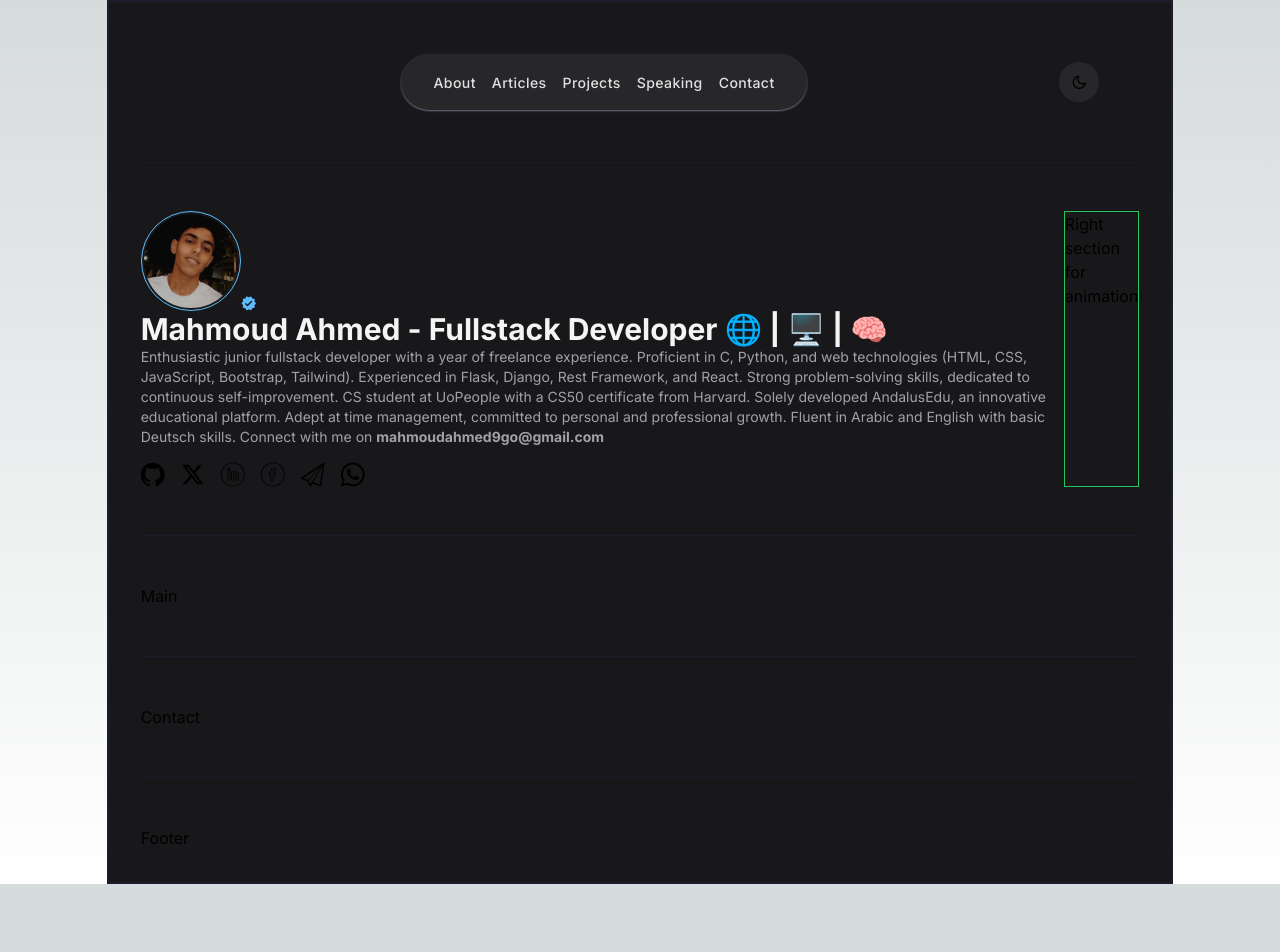
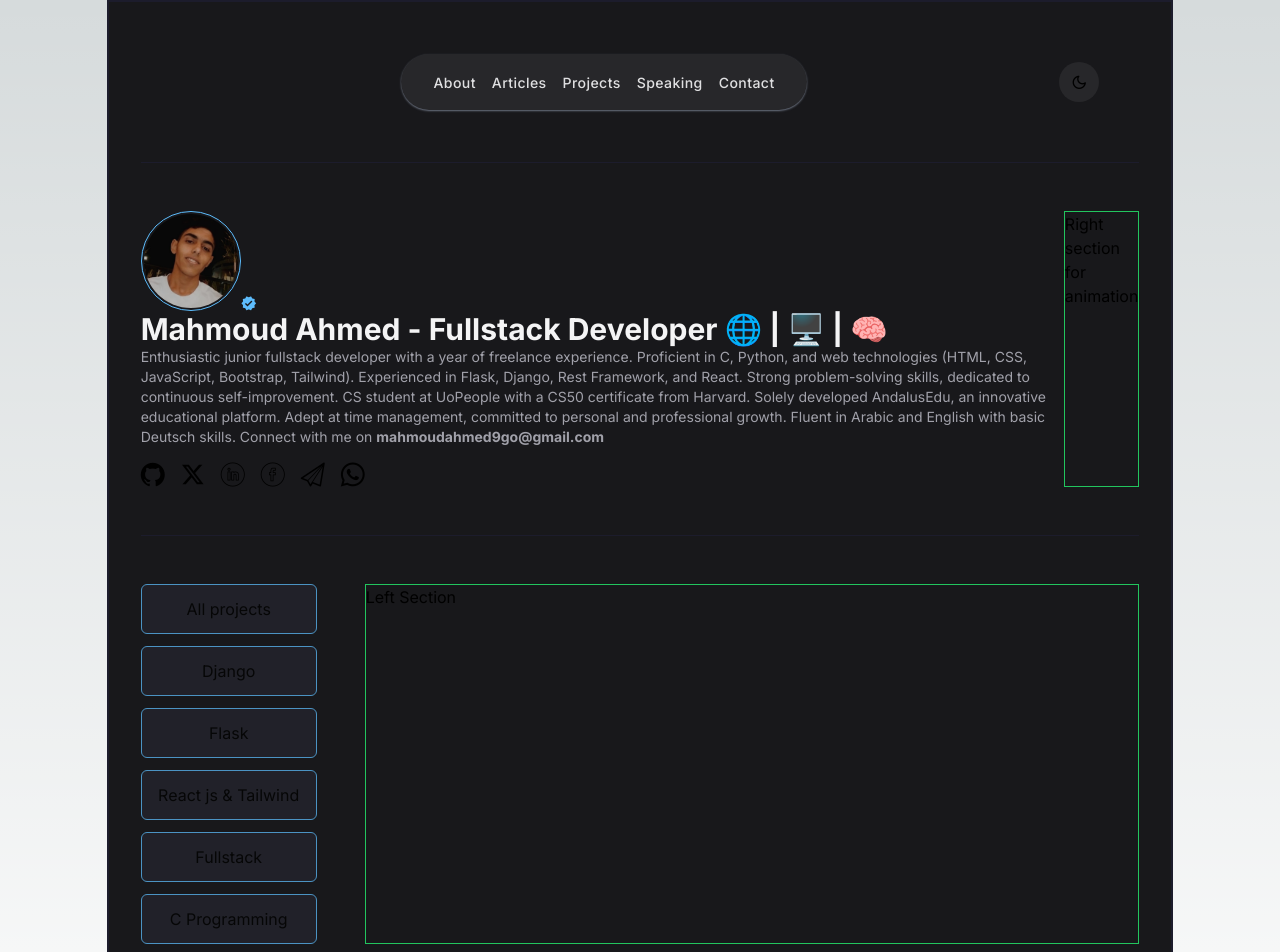
Before and after one commit to Mahmoud4hmed/my-portfolio, a Next.js app: page / in a window 1280 px wide. Shown: the top 952 px of the page. Before the commit the page ends 884 px from the top, so only its background shows below. Built offline with nearby package versions, Linux system fonts and the light colour scheme.

Commit message:
Button Bar Done!

```diff
--- a/app/components/main/Main.jsx
+++ b/app/components/main/Main.jsx
@@ -2,8 +2,16 @@ import React from 'react';
 
 const Main = () => {
     return (
-        <div>
-            <h1>Main</h1>
+        <div className='flex gap-12'>
+            <section className='flex flex-col gap-3 text-center'>
+                <button className='bg-[var(--ButtonBG)] py-3 w-44 opacity-75 active:opacity-100 rounded-md hover:opacity-100 duration-300 active:font-bold border border-[var(--blue)]'>All projects</button>
+                <button className='bg-[var(--ButtonBG)] py-3 w-44 opacity-75 active:opacity-100 rounded-md hover:opacity-100 duration-300 active:font-bold border border-[var(--blue)]'>Django</button>
+                <button className='bg-[var(--ButtonBG)] py-3 w-44 opacity-75 active:opacity-100 rounded-md hover:opacity-100 duration-300 active:font-bold border border-[var(--blue)]'>Flask</button>
+                <button className='bg-[var(--ButtonBG)] py-3 w-44 opacity-75 active:opacity-100 rounded-md hover:opacity-100 duration-300 active:font-bold border border-[var(--blue)]'>React js & Tailwind</button>
+                <button className='bg-[var(--ButtonBG)] py-3 w-44 opacity-75 active:opacity-100 rounded-md hover:opacity-100 duration-300 active:font-bold border border-[var(--blue)]'>Fullstack</button>
+                <button className='bg-[var(--ButtonBG)] py-3 w-44 opacity-75 active:opacity-100 rounded-md hover:opacity-100 duration-300 active:font-bold border border-[var(--blue)]'>C Programming</button>
+            </section>
+            <section className='border border-green-500 flex-grow'>Left Section</section>
         </div>
     );
 }
--- a/app/globals.css
+++ b/app/globals.css
@@ -21,6 +21,7 @@ html {
   --subtitle: rgb(161 161 170);
   --bgHeader: rgb(39 39 42);
   --blue: rgb(93 188 252);
+  --ButtonBG: rgba(36, 37, 46, 1);
 }
 
 @media (prefers-color-scheme: dark) {
```
